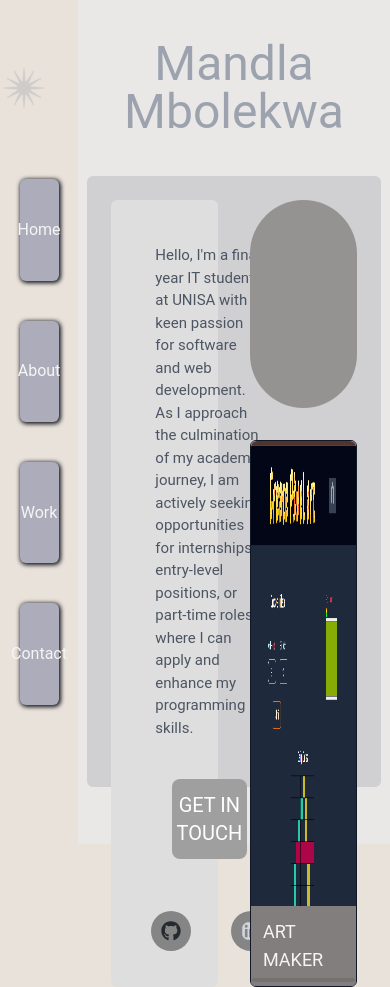
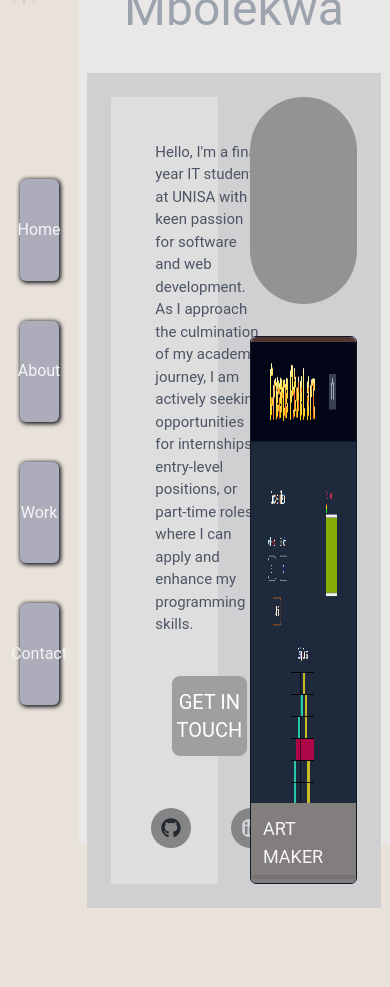
Before and after one commit to 23Mandla/portfolio, a React (Create React App) app: page / in a window 390 px wide. Shown: the top 987 px of the page. After the commit the page ends 908 px from the top, so only its background shows below. Built offline with nearby package versions, Linux system fonts and the light colour scheme.

Commit message:
working on media querries

```diff
--- a/src/componets/Home/Home.js
+++ b/src/componets/Home/Home.js
@@ -23,16 +23,16 @@ export default function Home() {
   }, [isInview, animation]);
 
   return (
-    <div className="space-y-10 h-full w-full ">
+    <div className="space-y-10 h-full w-full flex flex-col justify-center">
       <div className="flex items-center justify-center gap-20">
         <img src={star} alt="" className="h-10" />
         <h1 className="text-5xl text-center text-gray-400">Mandla Mbolekwa</h1>
         <img src={star} alt="" className="h-10" />
       </div>
-      <div className="grid grid-cols-4 h-[80%] gap-8 w-[94%] m-auto rounded-md p-6 bg-[#d0d0d2]">
+      <div className="grid grid-cols-4 gap-8 w-[94%] m-auto p-6 bg-[#d0d0d2]">
         <div
           ref={ref}
-          className="grid gap-8 col-span-2 bg-[#dfdede] p-9 text-[15px] rounded-md row-span-4 text-gray-600"
+          className="grid gap-8 col-span-2 bg-[#dfdede] p-9 text-[15px] row-span-4 text-gray-600"
         >
           <motion.p
             variants={{
--- a/src/pages/HomePage.js
+++ b/src/pages/HomePage.js
@@ -12,7 +12,7 @@ export default function HomePage() {
     initial="hidden"
     animate="visible"
     transition={{ duration: 1.2}}
-     className="py-10 h-screen bg-[#eae7e7]">
+     className="h-screen bg-[#eae7e7]">
       <Home />
     </motion.div>
   );
```
